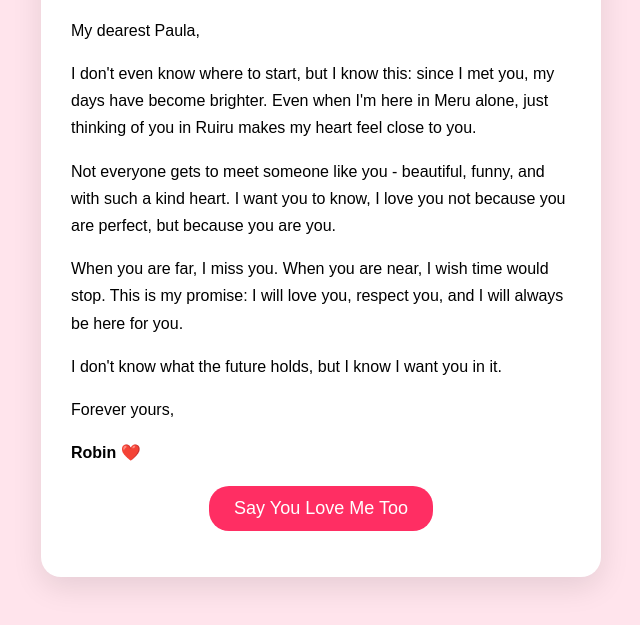
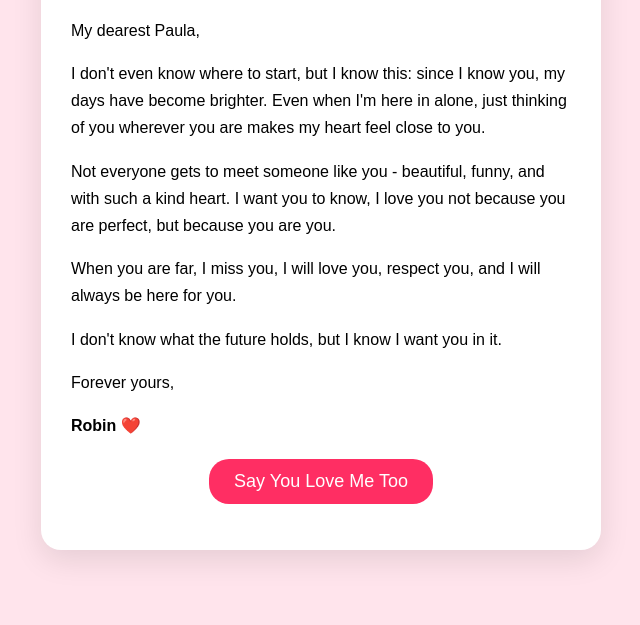
Before and after one commit to robian-web/my-portfolio, a plain HTML site: page index.html in a window 1280 px wide. Both pictures are taken after a click on the button "Open My Letter 💌". Shown: the part 267-892 px from the top of the page, without its empty margins (319-959 px from the left). Drawn offline with Linux system fonts and the light colour scheme.

Commit message:
Update index.html

```diff
--- a/index.html
+++ b/index.html
@@ -20,9 +20,9 @@ button { background: #ff2e63; color: white; border: none; padding: 12px 25px; bo
 <button onclick="document.getElementById('letter').style.display='block'; this.style.display='none'">Open My Letter 💌</button>
 <div id="letter">
 <p>My dearest Paula,</p>
-<p>I don't even know where to start, but I know this: since I met you, my days have become brighter. Even when I'm here in Meru alone, just thinking of you in Ruiru makes my heart feel close to you.</p>
+<p>I don't even know where to start, but I know this: since I know you, my days have become brighter. Even when I'm here in alone, just thinking of you wherever you are makes my heart feel close to you.</p>
 <p>Not everyone gets to meet someone like you - beautiful, funny, and with such a kind heart. I want you to know, I love you not because you are perfect, but because you are you.</p>
-<p>When you are far, I miss you. When you are near, I wish time would stop. This is my promise: I will love you, respect you, and I will always be here for you.</p>
+<p>When you are far, I miss you, I will love you, respect you, and I will always be here for you.</p>
 <p>I don't know what the future holds, but I know I want you in it.</p>
 <p>Forever yours,</p>
 <p><b>Robin ❤️</b></p>
```
